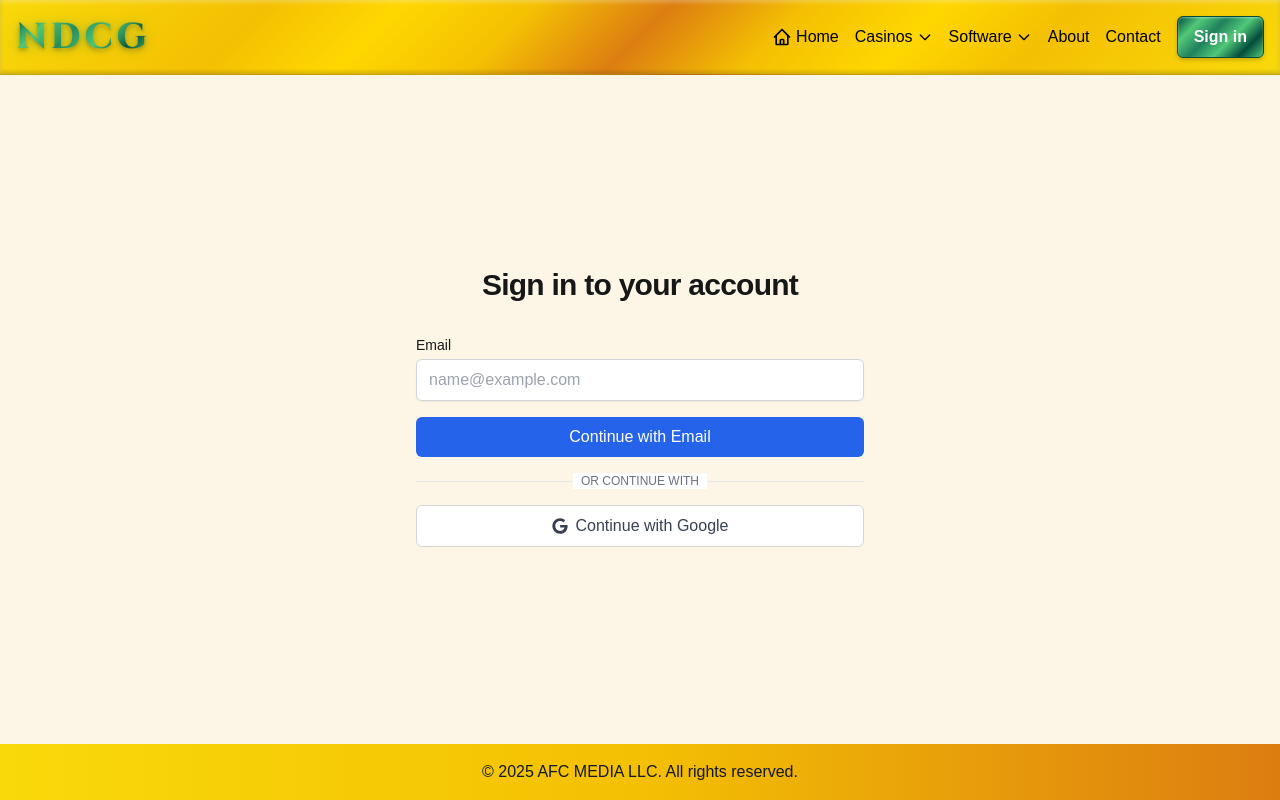
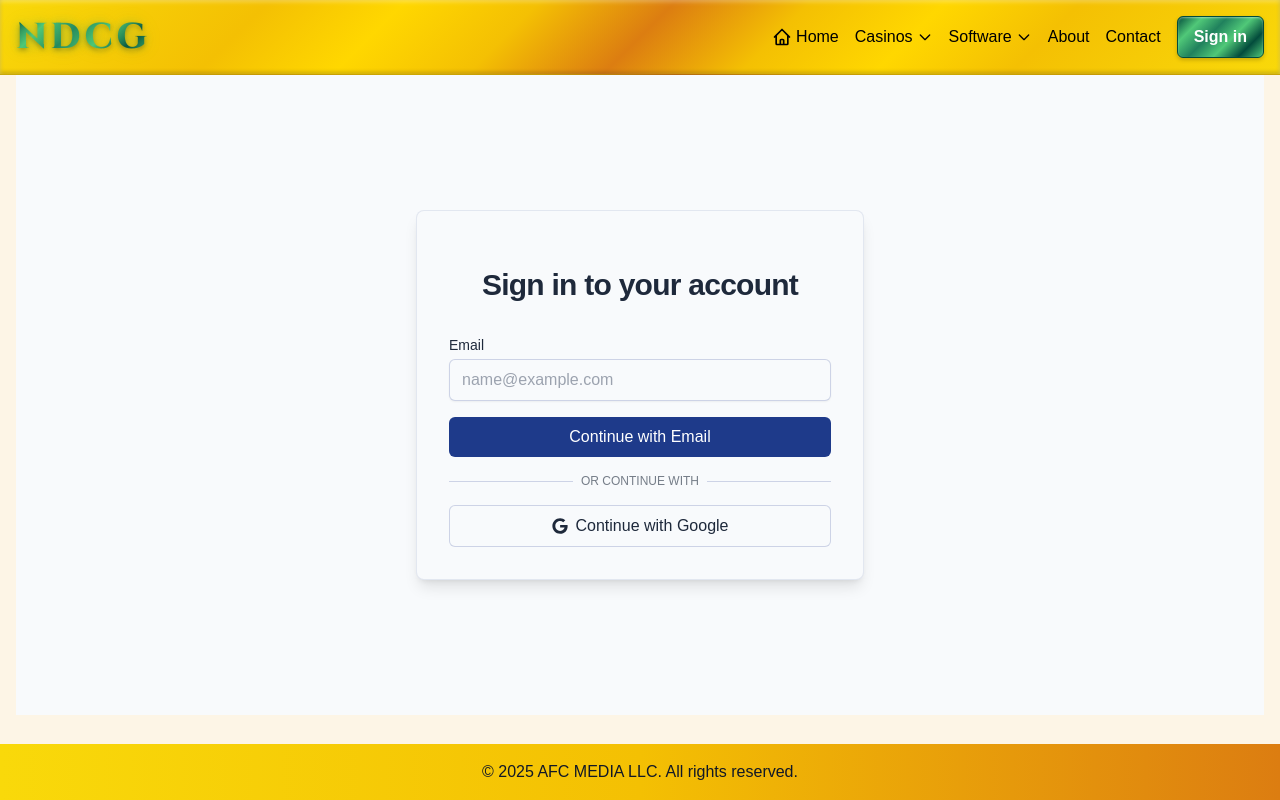
Before and after one commit to ctrenks/slotBotNext, a Next.js app: page /auth/login in a window 1280 px wide. Built offline with nearby package versions, Linux system fonts and the light colour scheme; no server answers.

Commit message:
color scheme update

```diff
--- a/app/auth/login/SignInForm.tsx
+++ b/app/auth/login/SignInForm.tsx
@@ -30,7 +30,10 @@ export default function SignInForm() {
     <div className="space-y-4">
       <form onSubmit={handleEmailSignIn} className="space-y-4">
         <div>
-          <label htmlFor="email" className="block text-sm font-medium">
+          <label
+            htmlFor="email"
+            className="block text-sm font-medium text-foreground dark:text-foreground-dark"
+          >
             Email
           </label>
           <input
@@ -40,13 +43,17 @@ export default function SignInForm() {
             value={email}
             onChange={(e) => setEmail(e.target.value)}
             required
-            className="mt-1 block w-full rounded-md border border-gray-300 px-3 py-2 shadow-sm focus:border-blue-500 focus:outline-none focus:ring-1 focus:ring-blue-500"
+            className="mt-1 block w-full rounded-md border border-primary/20 bg-background dark:bg-background-dark px-3 py-2 shadow-sm
+            focus:border-accent dark:focus:border-accent-dark focus:outline-none focus:ring-1 focus:ring-accent dark:focus:ring-accent-dark
+            text-foreground dark:text-foreground-dark"
           />
         </div>
         <button
           type="submit"
           disabled={isLoading}
-          className="w-full rounded-md bg-blue-600 px-4 py-2 text-white hover:bg-blue-700 focus:outline-none focus:ring-2 focus:ring-blue-500 focus:ring-offset-2 disabled:opacity-50"
+          className="w-full rounded-md bg-primary hover:bg-primary/90 dark:bg-accent-dark dark:hover:bg-accent-dark/90
+          px-4 py-2 text-white focus:outline-none focus:ring-2 focus:ring-accent dark:focus:ring-accent-dark focus:ring-offset-2
+          disabled:opacity-50 transition-colors"
         >
           {isLoading ? "Sending link..." : "Continue with Email"}
         </button>
@@ -54,17 +61,21 @@ export default function SignInForm() {
 
       <div className="relative">
         <div className="absolute inset-0 flex items-center">
-          <span className="w-full border-t" />
+          <span className="w-full border-t border-primary/20 dark:border-accent-dark/20" />
         </div>
         <div className="relative flex justify-center text-xs uppercase">
-          <span className="bg-white px-2 text-gray-500">Or continue with</span>
+          <span className="bg-background dark:bg-background-dark px-2 text-foreground/60 dark:text-foreground-dark/60">
+            Or continue with
+          </span>
         </div>
       </div>
 
       <button
         type="button"
         onClick={handleGoogleSignIn}
-        className="w-full rounded-md border border-gray-300 bg-white px-4 py-2 text-gray-700 hover:bg-gray-50 focus:outline-none focus:ring-2 focus:ring-blue-500 focus:ring-offset-2"
+        className="w-full rounded-md border border-primary/20 dark:border-accent-dark/20 bg-background dark:bg-background-dark
+        px-4 py-2 text-foreground dark:text-foreground-dark hover:bg-primary/5 dark:hover:bg-accent-dark/10
+        focus:outline-none focus:ring-2 focus:ring-accent dark:focus:ring-accent-dark focus:ring-offset-2 transition-colors"
       >
         <div className="flex items-center justify-center">
           <svg
--- a/app/auth/login/page.tsx
+++ b/app/auth/login/page.tsx
@@ -11,10 +11,10 @@ export default async function LoginPage() {
   }
 
   return (
-    <div className="flex min-h-[80vh] items-center justify-center">
-      <div className="w-full max-w-md space-y-8">
+    <div className="flex min-h-[80vh] items-center justify-center bg-background dark:bg-background-dark">
+      <div className="w-full max-w-md space-y-8 p-8 rounded-lg shadow-lg bg-background dark:bg-background-dark border border-primary/10 dark:border-accent-dark/10">
         <div>
-          <h2 className="mt-6 text-center text-3xl font-bold tracking-tight">
+          <h2 className="mt-6 text-center text-3xl font-bold tracking-tight text-foreground dark:text-foreground-dark">
             Sign in to your account
           </h2>
         </div>
--- a/tailwind.config.ts
+++ b/tailwind.config.ts
@@ -9,18 +9,21 @@ const config: Config = {
   theme: {
     extend: {
       colors: {
+        primary: {
+          DEFAULT: "#1E3A8A", // dark blue
+          dark: "#0F172A",
+        },
+        accent: {
+          DEFAULT: "#3B82F6", // bright blue
+          dark: "#4ADE80", // neon green
+        },
         background: {
-          light: "#353535", // light mode background
-          dark: "#1a1a1a", // dark mode background
+          DEFAULT: "#F8FAFC", // light chrome
+          dark: "#000000", // pure black
         },
-        text: {
-          light: "#353535", // light mode text
-          dark: "#ffffff", // dark mode text
-        },
-        // You can add more color variations as needed
-        primary: {
-          light: "#3b82f6", // light mode primary color
-          dark: "#60a5fa", // dark mode primary color
+        foreground: {
+          DEFAULT: "#1E293B", // dark chrome text
+          dark: "#4ADE80", // neon green text
         },
       },
     },
```
